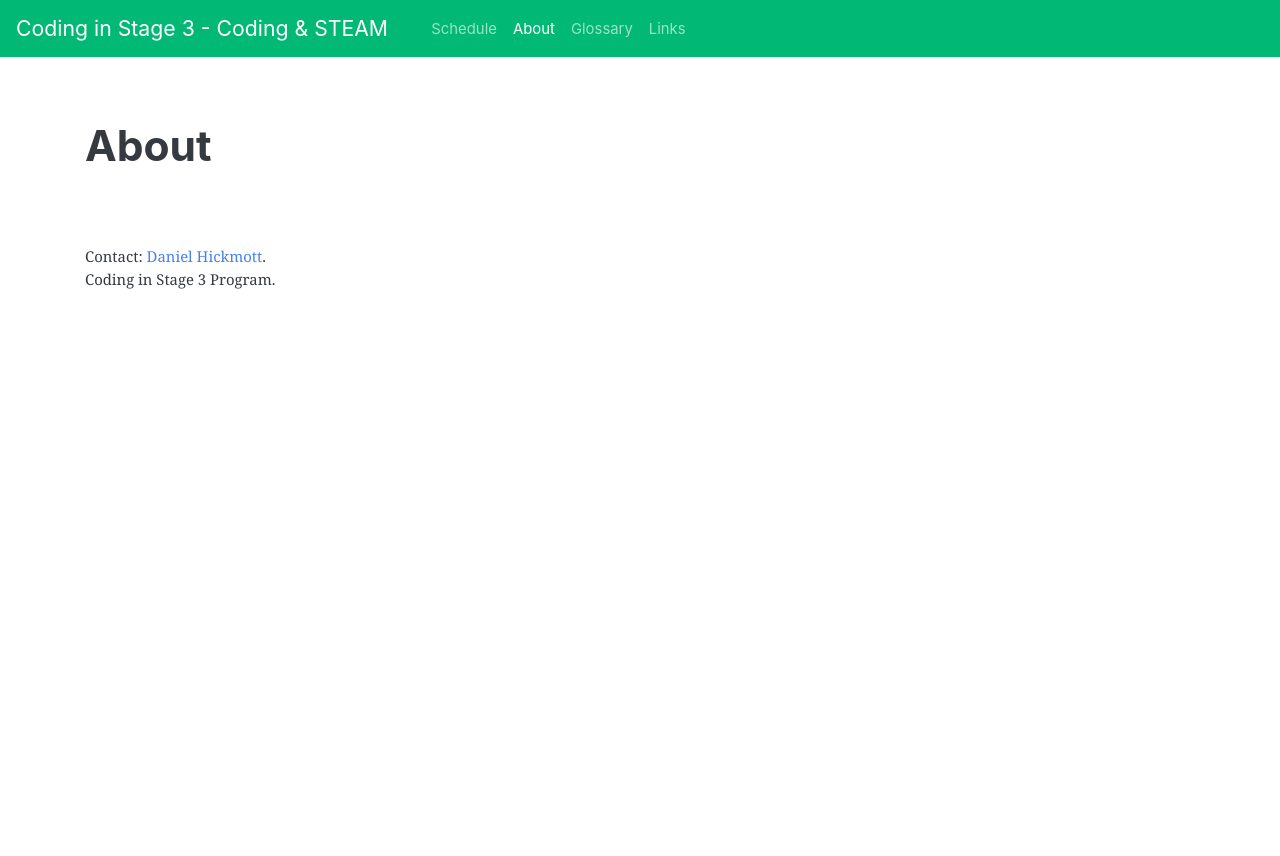
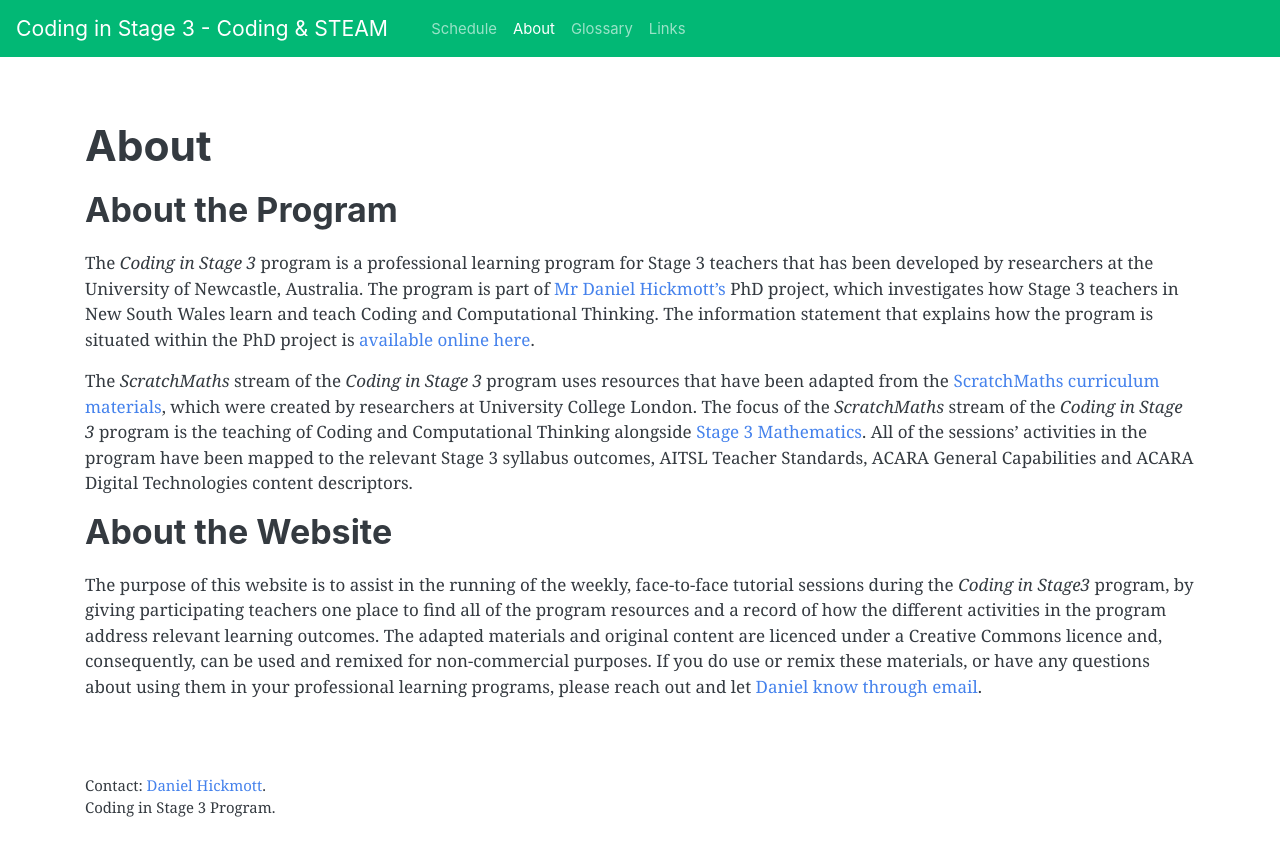
Before and after one commit to cs4s/2018, a Jekyll site: the page built from steam/about.md, in a window 1280 px wide. Shown: the top 856 px of the page. Built offline with Jekyll 4.4.1, drawn with Linux system fonts in a browser that asks for light colours.

Commit message:
Updates about pages for programs with basic information

```diff
--- a/steam/about.md
+++ b/steam/about.md
@@ -1,6 +1,16 @@
 ---
 layout: default
-title: Coding in Stage 3 - ScratchMaths - About
+title: Coding in Stage 3 - Coding & STEAM - About
 ---
 
 # About
+
+## About the Program
+
+The *Coding in Stage 3* program is a professional learning program for Stage 3 teachers that has been developed by researchers at the University of Newcastle, Australia. The program is part of [Mr Daniel Hickmott's](https://www.newcastle.edu.au/profile/daniel-hickmott-uon){: target="_blank" } PhD project, which investigates how Stage 3 teachers in New South Wales learn and teach Coding and Computational Thinking. The information statement that explains how the program is situated within the PhD project is [available online here](https://cs4s.github.io/docs/coding_for_primary_pl_stage1_information_statement.pdf){: target="_blank" }.
+
+The *ScratchMaths* stream of the *Coding in Stage 3* program uses resources that have been adapted from the [ScratchMaths curriculum materials](http://www.ucl.ac.uk/ioe/research/projects/scratchmaths/curriculum-materials){: target="_blank" }, which were created by researchers at University College London. The focus of the *ScratchMaths* stream of the *Coding in Stage 3* program is the teaching of Coding and Computational Thinking alongside [Stage 3 Mathematics](https://syllabus.nesa.nsw.edu.au/mathematics/mathematics-k10/){: target="_blank" }.  All of the sessions' activities in the program have been mapped to the relevant Stage 3 syllabus outcomes, AITSL Teacher Standards, ACARA General Capabilities and ACARA Digital Technologies content descriptors.
+
+## About the Website
+
+The purpose of this website is to assist in the running of the weekly, face-to-face tutorial sessions during the *Coding in Stage3* program, by giving participating teachers one place to find all of the program resources and a record of how the different activities in the program address relevant learning outcomes. The adapted materials and original content are licenced under a Creative Commons licence and, consequently, can be used and remixed for non-commercial purposes. If you do use or remix these materials, or have any questions about using them in your professional learning programs, please reach out and let [Daniel know through email](mailto:daniel.hickmott@uon.edu.au?subject=Coding%20in%20Stage%203%20Materials).
```
Also changed, not shown: maths/about.md (+10 -0 lines).
